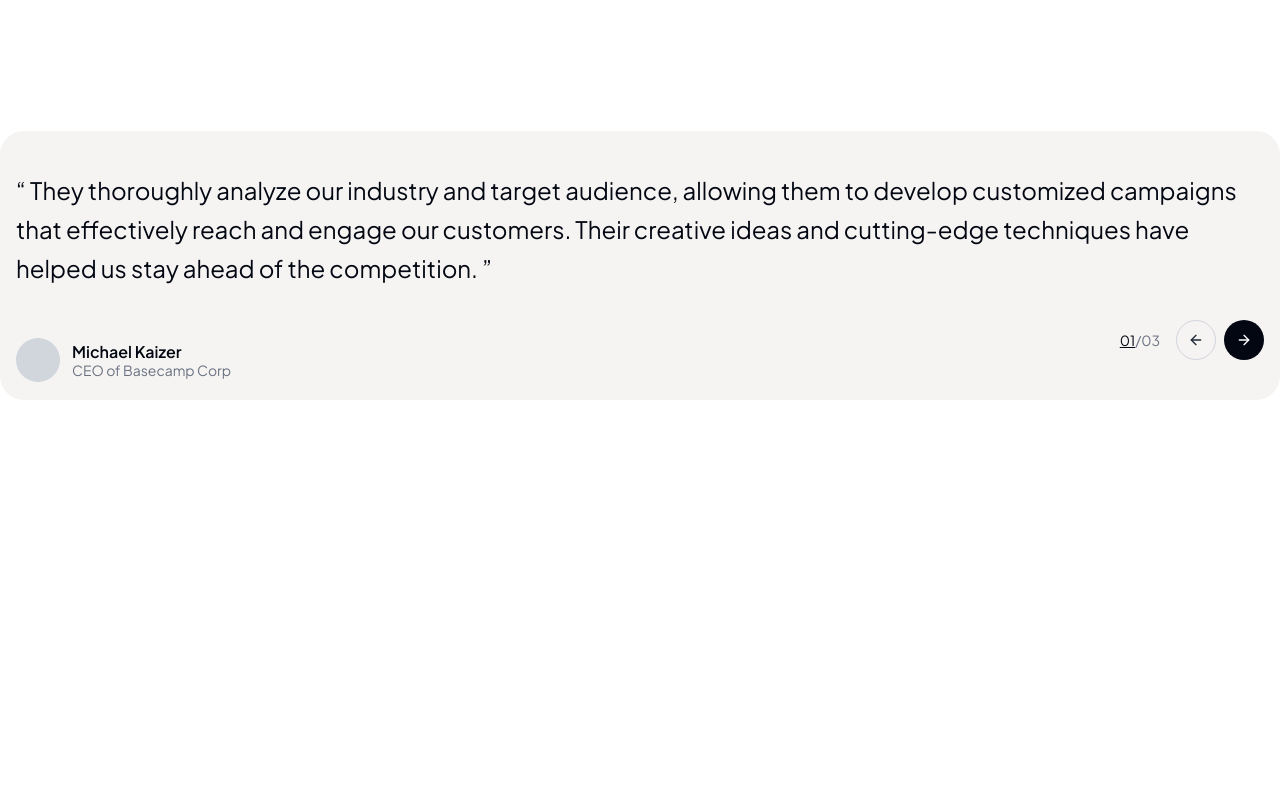
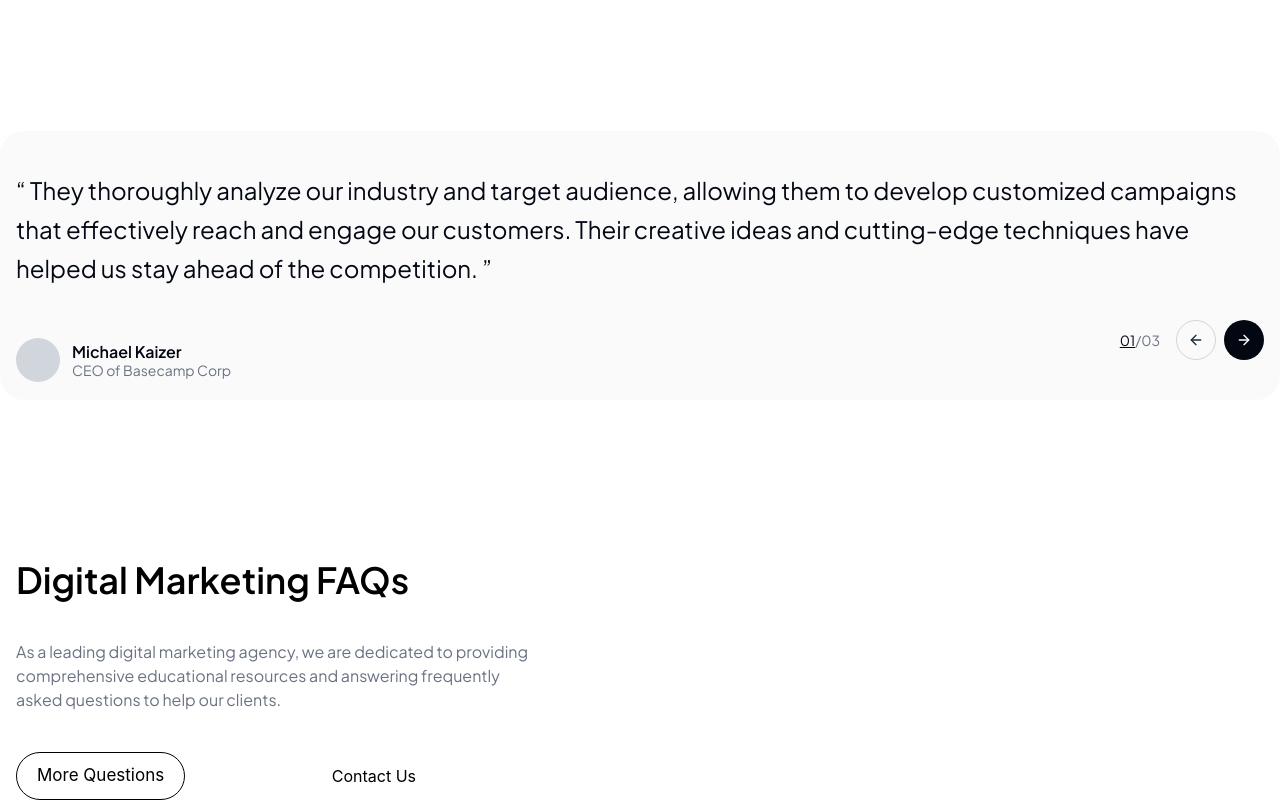
Before and after one commit to Allwyn46/mac_digital_marketing, a React (Vite) app: page / in a window 1280 px wide. Shown: the part 3298-4098 px from the top of the page. Before the commit the page ends 3698 px from the top, so only its background shows below. Built offline with nearby package versions, Linux system fonts and the light colour scheme.

Commit message:
completed left side of the FAQ

```diff
--- a/package.json
+++ b/package.json
@@ -10,6 +10,7 @@
     "preview": "vite preview"
   },
   "dependencies": {
+    "@szhsin/react-accordion": "^1.4.3",
     "@tailwindcss/vite": "^4.3.3",
     "embla-carousel": "^8.6.0",
     "embla-carousel-react": "^8.6.0",
--- a/src/App.tsx
+++ b/src/App.tsx
@@ -6,6 +6,7 @@ import "lenis/dist/lenis.css";
 import { ReactLenis } from "lenis/react";
 import ServicesSection from "./componets/ServicesSection";
 import Testimonials from "./componets/Testimonials";
+import FAQ from "./componets/FAQ";
 
 function App() {
   return (
@@ -19,6 +20,7 @@ function App() {
         <WorkSection />
         <ServicesSection />
         <Testimonials />
+        <FAQ />
       </ReactLenis>
     </>
   );
--- a/src/componets/CarouselComp.tsx
+++ b/src/componets/CarouselComp.tsx
@@ -42,7 +42,7 @@ const CarouselComp = () => {
   const goNext = () => setCurrent((prev) => (prev + 1) % total);
 
   return (
-    <div className="w-full container p-5 mx-auto bg-[#f5f4f2] rounded-3xl px-10 pt-10 pb-8">
+    <div className="w-full container p-5 mx-auto bg-[#FAFAFA] rounded-3xl px-10 pt-10 pb-8">
       <Carousel
         selectedItem={current}
         onChange={(index) => setCurrent(index)}
--- /dev/null
+++ b/src/componets/FAQ.tsx
@@ -0,0 +1,29 @@
+import React from "react";
+
+const FAQ = () => {
+  return (
+    <section className="container">
+      <div className="flex justify-between items-center mt-40">
+        <div>
+          <h1 className="font-jakarta text-4xl font-semibold">
+            Digital Marketing FAQs
+          </h1>
+
+          <p className="mt-10 font-jakarta text-gray-500">
+            As a leading digital marketing agency, we are dedicated to providing{" "}
+            <br />
+            comprehensive educational resources and answering frequently <br />
+            asked questions to help our clients.
+          </p>
+
+          <div className="flex justify-between w-100 items-center mt-10">
+            <button className="btn">More Questions</button>
+            <button>Contact Us</button>
+          </div>
+        </div>
+      </div>
+    </section>
+  );
+};
+
+export default FAQ;
```
Also changed, not shown: 1 other file (tests, documents, lock files or other folders).
